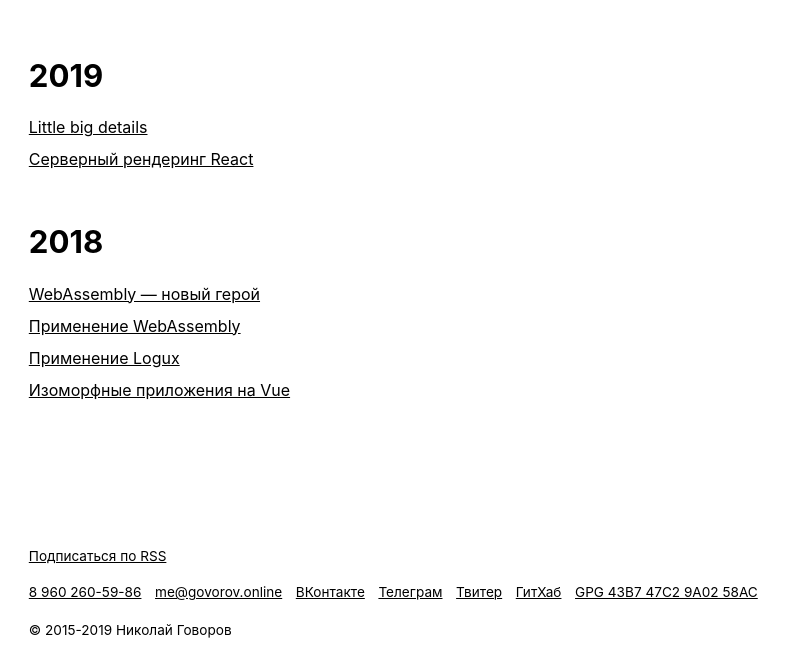
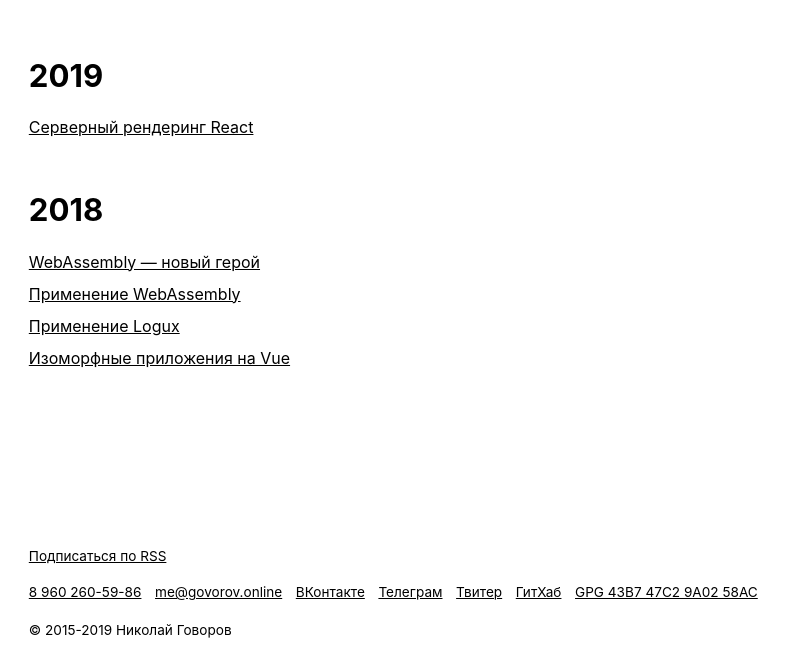
Before and after one commit to nikolay-govorov/govorov.online, a Gatsby site: page /talks in a window 1280 px wide. Shown: the part 131-800 px from the top of the page, without its empty margins (0-795 px from the left). Built offline with nearby package versions, Linux system fonts and the light colour scheme; Gatsby itself is replaced by a stand-in of ours; some packages are replaced by stand-ins of ours.

Commit message:
Hid future posts from the list

```diff
--- a/src/blocks/content-list/content-list.js
+++ b/src/blocks/content-list/content-list.js
@@ -7,7 +7,7 @@ import styles from './content-list.module.css';
 
 function prepareNotesList(list) {
   const postsByYears = list.reduce((acc, note) => {
-    const year = note.date;
+    const year = new Date(note.date).getFullYear();
 
     if (!acc[year]) {
       acc[year] = [];
@@ -38,8 +38,12 @@ function formatQuery(data, section) {
     }, []);
 }
 
+function filterFuture(items) {
+  return items.filter(item => new Date(item.date).getTime() < Date.now());
+}
+
 function ContentList({ items }) {
-  const itemsByYear = prepareNotesList(items);
+  const itemsByYear = prepareNotesList(filterFuture(items));
 
   return (
     <div>
@@ -89,7 +93,7 @@ export default function List({ title, section }) {
                 fields { slug }
                 frontmatter {
                   title
-                  date(formatString: "YYYY")
+                  date(formatString: "YYYY-MM-DD")
                 }
               }
             }
```
